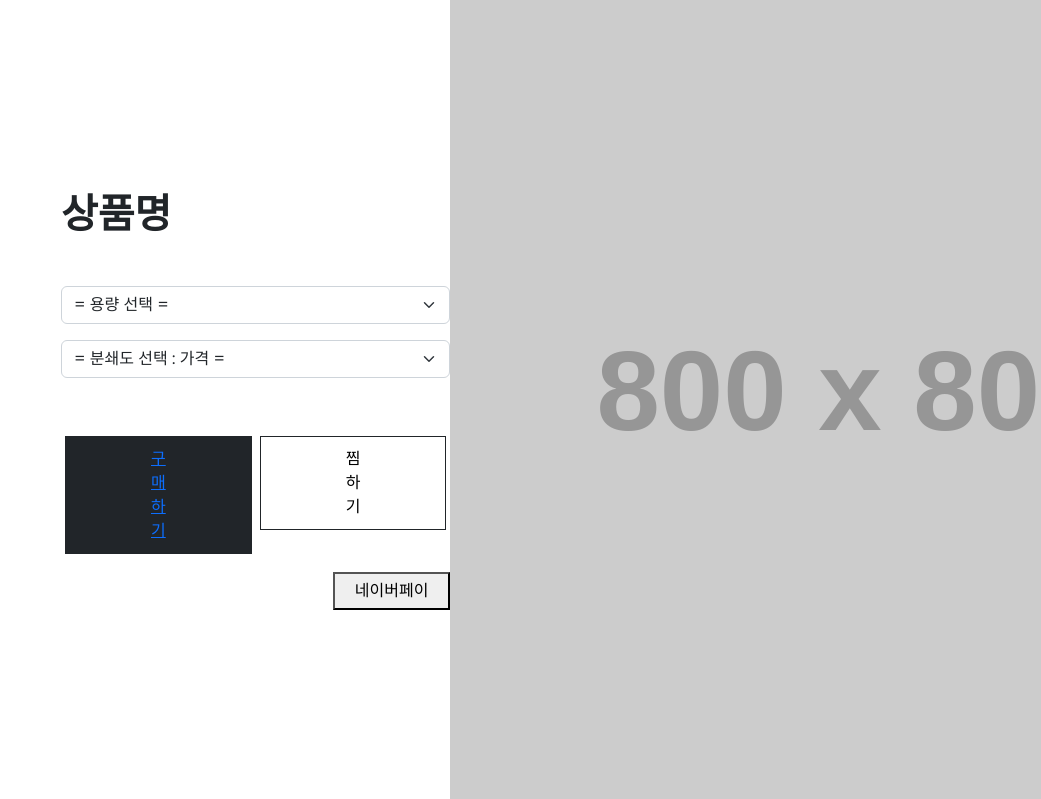
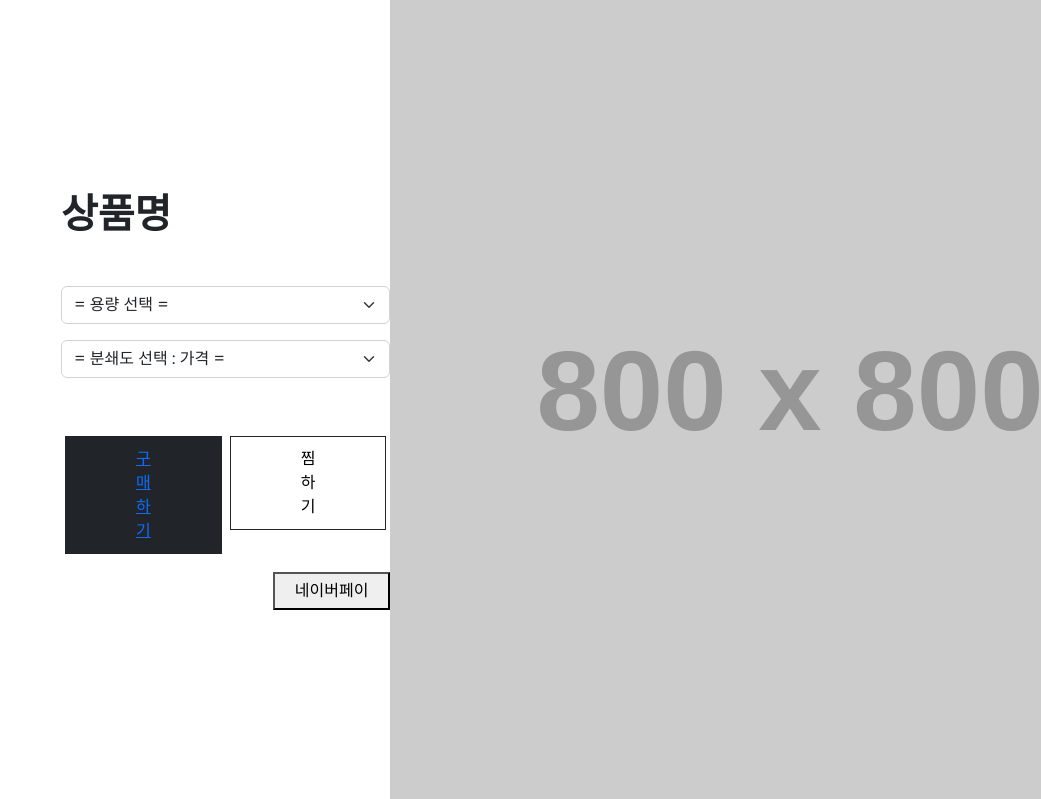
Before and after one commit to mgpo-98/Java-chip, a Django app: page /items/1/ in a window 1280 px wide; the page is wider, and only the part inside the window is pictured. Shown: the part 90-889 px from the top of that part, without its empty margins (239-1280 px from the left). Run offline with Django 3.2, Linux system fonts and the light colour scheme; grey boxes labelled with a size stand in for pictures from a placeholder-image service; some libraries are stand-ins or nearby versions.

Commit message:
UPDATe : items CSS 수정 [김태형]

```diff
--- a/items/static/items/style.css
+++ b/items/static/items/style.css
@@ -5,7 +5,7 @@
 }
 
 #buy-button{
-    padding:10px 85px 10px 85px;
+    padding:10px 70px 10px 70px;
 }
 
 a {
@@ -14,7 +14,7 @@ a {
 }
 
 #pick-button{
-    padding:10px 85px 10px 85px;
+    padding:10px 70px 10px 70px;
     text-decoration: none;
     color:black;
 }
```
